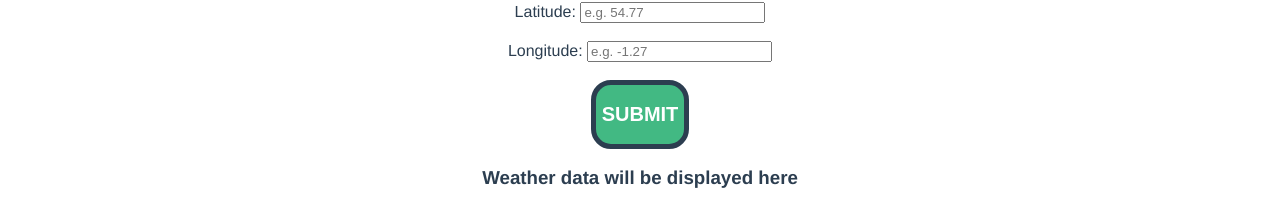
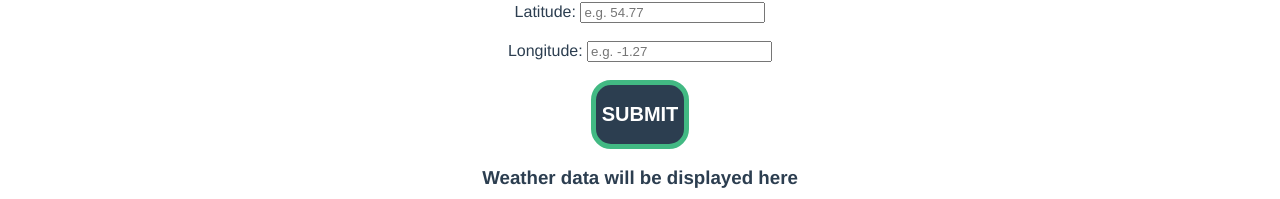
Before and after one commit to Kamran6433/Weather_Application, a Vue app in the folder my-weather-application/: page / in a window 1280 px wide. In both pictures the pointer is over the button "SUBMIT". Shown: the part 756-955 px from the top of the page. Built offline with nearby package versions, Linux system fonts and the light colour scheme.

Commit message:
Quick save.

```diff
--- a/my-weather-application/src/components/HttpRequest.vue
+++ b/my-weather-application/src/components/HttpRequest.vue
@@ -44,7 +44,7 @@
                     .then(good_response => {
                         var str = JSON.stringify(good_response, null, 4);
                         console.log(str);
-                        document.getElementById('output').innerHTML = str;
+                        document.getElementById('data').innerHTML = str;
                     })
                     .catch(error => {
                         document.getElementById('data').innerHTML = `Please enter correct co-ordinates`;
@@ -63,4 +63,9 @@
     background-color: #42b983;
     color: white;
 }
+#submitButton:hover {
+    transition-duration: 200ms;
+    border: 5px solid #42b983;
+    background-color: #2c3e50;
+}
 </style>
```
